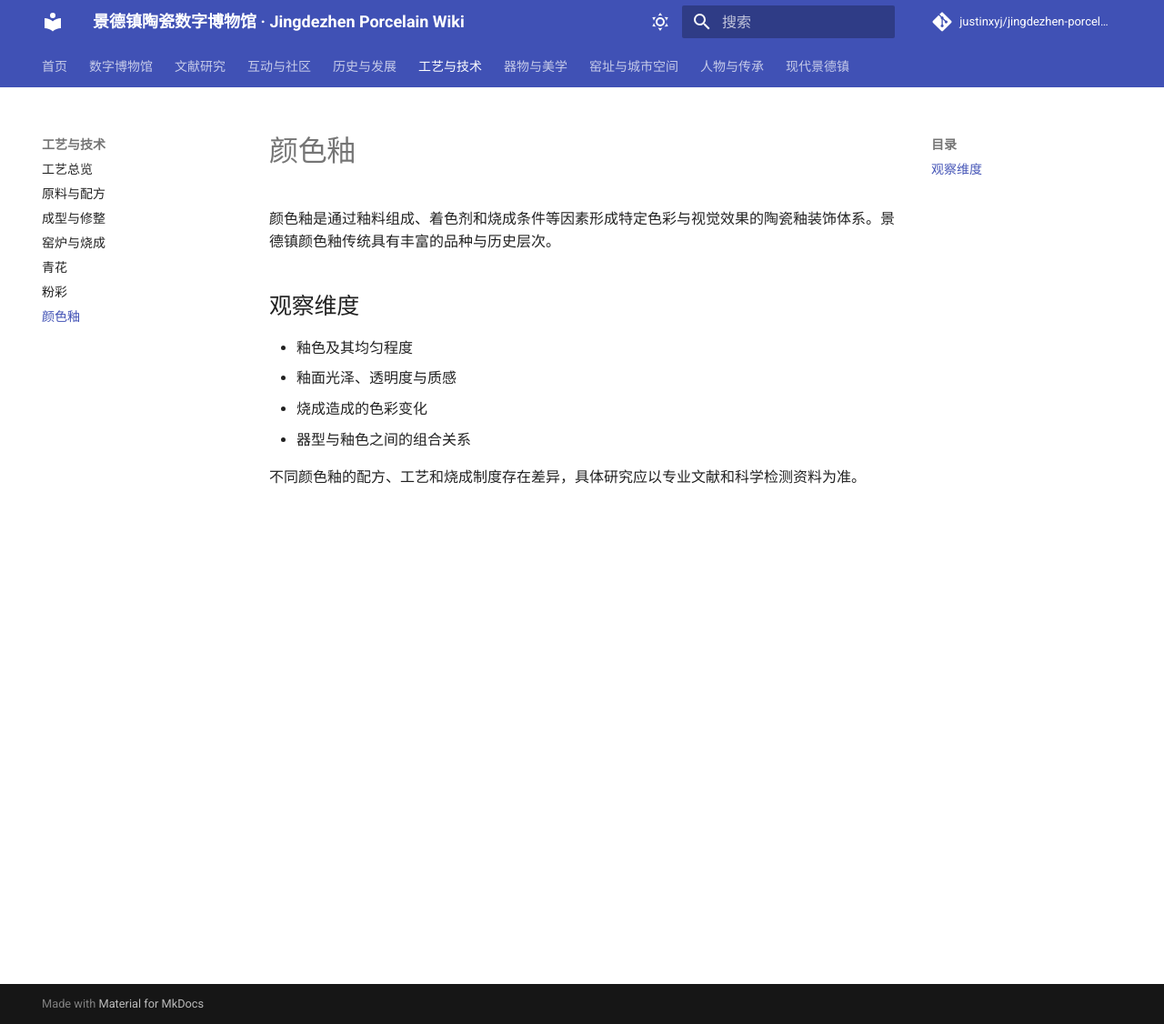
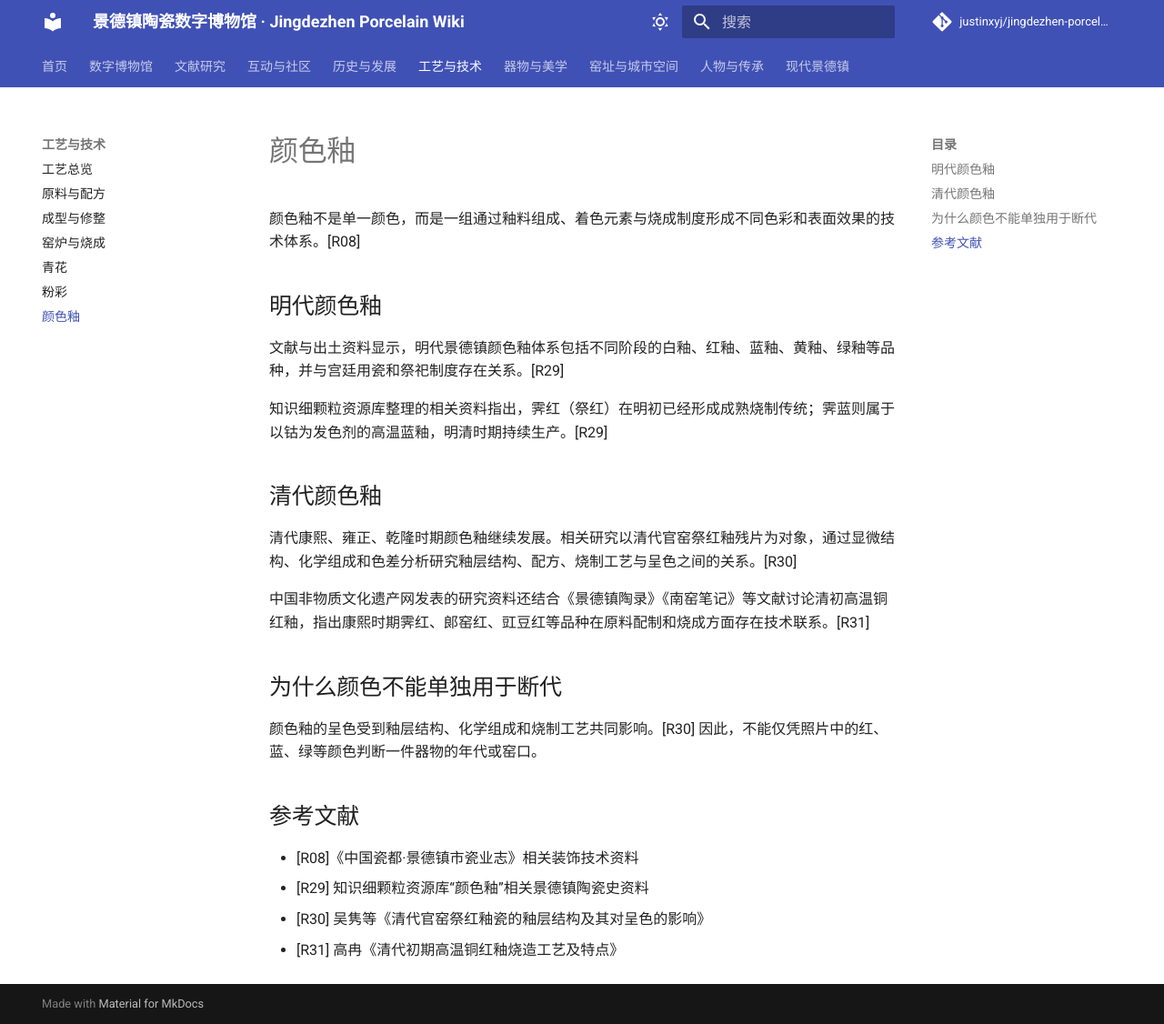
Before and after one commit to justinxyj/jingdezhen-porcelain-wiki, an MkDocs documentation site: the page built from docs/craft/colored-glaze.md, in a window 1280 px wide and 1126 px high. Shown: the whole window at 91% size. Built offline with MkDocs 1.6.1 and Material for MkDocs 9.7.7, drawn with Linux system fonts in a browser that asks for light colours; a script that is not in the unit is left out; comment, search, counter and statistics services are not loaded.

Commit message:
docs: expand colored glaze research from sources

```diff
--- a/docs/craft/colored-glaze.md
+++ b/docs/craft/colored-glaze.md
@@ -1,12 +1,26 @@
 # 颜色釉
 
-颜色釉是通过釉料组成、着色剂和烧成条件等因素形成特定色彩与视觉效果的陶瓷釉装饰体系。景德镇颜色釉传统具有丰富的品种与历史层次。
+颜色釉不是单一颜色，而是一组通过釉料组成、着色元素与烧成制度形成不同色彩和表面效果的技术体系。[R08]
 
-## 观察维度
+## 明代颜色釉
 
-- 釉色及其均匀程度
-- 釉面光泽、透明度与质感
-- 烧成造成的色彩变化
-- 器型与釉色之间的组合关系
+文献与出土资料显示，明代景德镇颜色釉体系包括不同阶段的白釉、红釉、蓝釉、黄釉、绿釉等品种，并与宫廷用瓷和祭祀制度存在关系。[R29]
 
-不同颜色釉的配方、工艺和烧成制度存在差异，具体研究应以专业文献和科学检测资料为准。
+知识细颗粒资源库整理的相关资料指出，霁红（祭红）在明初已经形成成熟烧制传统；霁蓝则属于以钴为发色剂的高温蓝釉，明清时期持续生产。[R29]
+
+## 清代颜色釉
+
+清代康熙、雍正、乾隆时期颜色釉继续发展。相关研究以清代官窑祭红釉残片为对象，通过显微结构、化学组成和色差分析研究釉层结构、配方、烧制工艺与呈色之间的关系。[R30]
+
+中国非物质文化遗产网发表的研究资料还结合《景德镇陶录》《南窑笔记》等文献讨论清初高温铜红釉，指出康熙时期霁红、郎窑红、豇豆红等品种在原料配制和烧成方面存在技术联系。[R31]
+
+## 为什么颜色不能单独用于断代
+
+颜色釉的呈色受到釉层结构、化学组成和烧制工艺共同影响。[R30] 因此，不能仅凭照片中的红、蓝、绿等颜色判断一件器物的年代或窑口。
+
+## 参考文献
+
+- [R08]《中国瓷都·景德镇市瓷业志》相关装饰技术资料
+- [R29] 知识细颗粒资源库“颜色釉”相关景德镇陶瓷史资料
+- [R30] 吴隽等《清代官窑祭红釉瓷的釉层结构及其对呈色的影响》
+- [R31] 高冉《清代初期高温铜红釉烧造工艺及特点》
```
